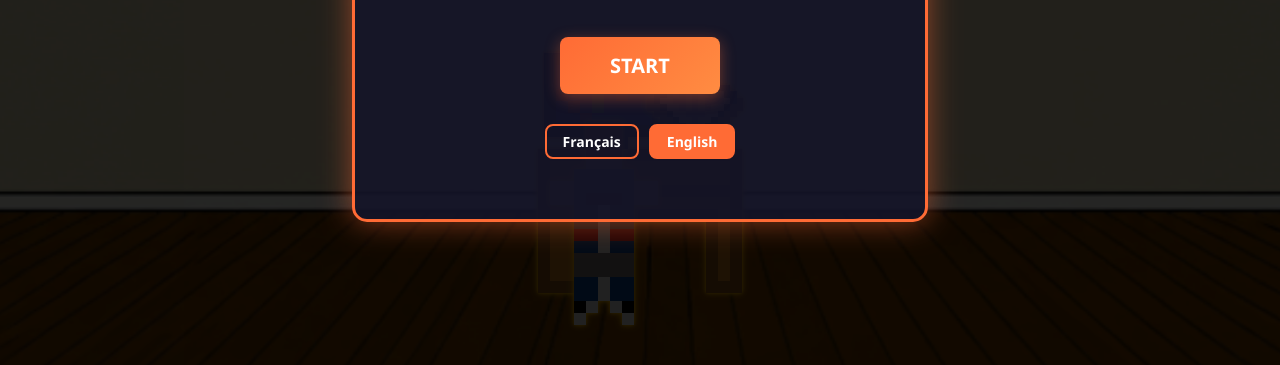
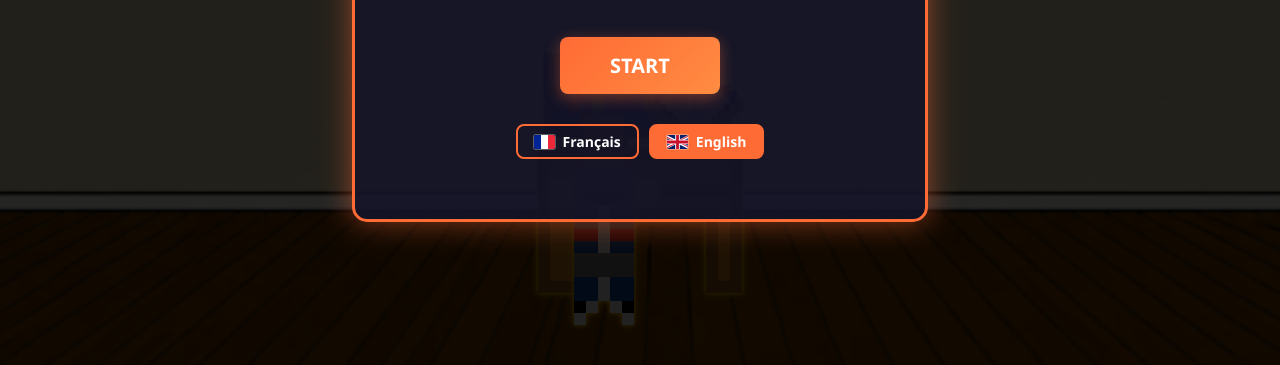
Before and after one commit to FaresCherif/heatwave, a website with bundled scripts: page index.html in a window 1280 px wide. Shown: the part 387-752 px from the top of the page. Built offline with nearby package versions, Linux system fonts and the light colour scheme.

Commit message:
add flag

```diff
--- a/src/styles/screens.css
+++ b/src/styles/screens.css
@@ -99,6 +99,9 @@
 }
 
 .menu-content .language-select button {
+    display: flex;
+    align-items: center;
+    gap: 8px;
     padding: 6px 16px;
     font-size: 14px;
     text-transform: none;
@@ -110,6 +113,13 @@
 .menu-content .language-select button:hover {
     background: rgba(255, 107, 53, 0.15);
     box-shadow: none;
+}
+
+.language-select svg {
+    width: 21px;
+    height: 14px;
+    border-radius: 2px;
+    box-shadow: 0 0 0 1px rgba(255, 255, 255, 0.3);
 }
 
 .menu-content .language-select button[aria-pressed="true"] {
--- a/src/systems/languageSelect.js
+++ b/src/systems/languageSelect.js
@@ -5,13 +5,31 @@ import { LOCALES, getLanguage, setLanguage, applyTranslations } from '../i18n/in
 
 const container = document.getElementById('languageSelect');
 
+// Drapeaux en SVG : les émojis drapeaux ne s'affichent pas sous Windows (seulement « FR », « GB »)
+const FLAGS = {
+    fr: `<svg viewBox="0 0 3 2" aria-hidden="true">
+            <rect width="1" height="2" fill="#002395"/>
+            <rect x="1" width="1" height="2" fill="#fff"/>
+            <rect x="2" width="1" height="2" fill="#ed2939"/>
+        </svg>`,
+    en: `<svg viewBox="0 0 60 30" preserveAspectRatio="xMidYMid slice" aria-hidden="true">
+            <clipPath id="flagEnDiagonals"><path d="M30,15 h30 v15 z v15 h-30 z h-30 v-15 z v-15 h30 z"/></clipPath>
+            <rect width="60" height="30" fill="#012169"/>
+            <path d="M0,0 L60,30 M60,0 L0,30" stroke="#fff" stroke-width="6"/>
+            <path d="M0,0 L60,30 M60,0 L0,30" clip-path="url(#flagEnDiagonals)" stroke="#c8102e" stroke-width="4"/>
+            <path d="M30,0 v30 M0,15 h60" stroke="#fff" stroke-width="10"/>
+            <path d="M30,0 v30 M0,15 h60" stroke="#c8102e" stroke-width="6"/>
+        </svg>`
+};
+
 function render() {
     document.documentElement.lang = getLanguage();
     // Chaque langue s'affiche sous son propre nom (« English » même en français)
     container.replaceChildren(...Object.entries(LOCALES).map(([code, locale]) => {
         const button = document.createElement('button');
         button.type = 'button';
-        button.textContent = locale.ui.language.name;
+        button.innerHTML = `${FLAGS[code] ?? ''}<span></span>`;
+        button.querySelector('span').textContent = locale.ui.language.name;
         button.setAttribute('aria-pressed', String(code === getLanguage()));
         button.addEventListener('click', () => {
             button.blur();  // Sinon Espace (touche de travail) réactiverait le bouton
```
